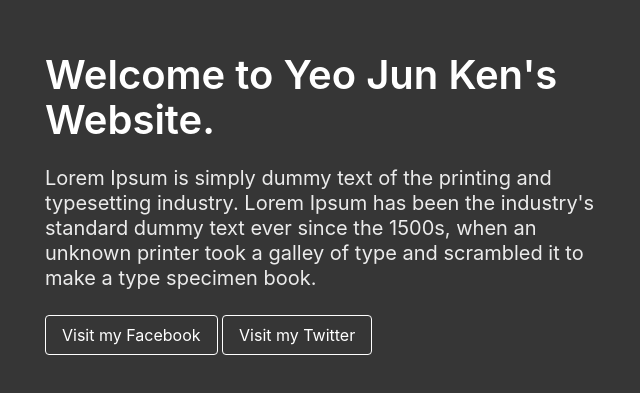
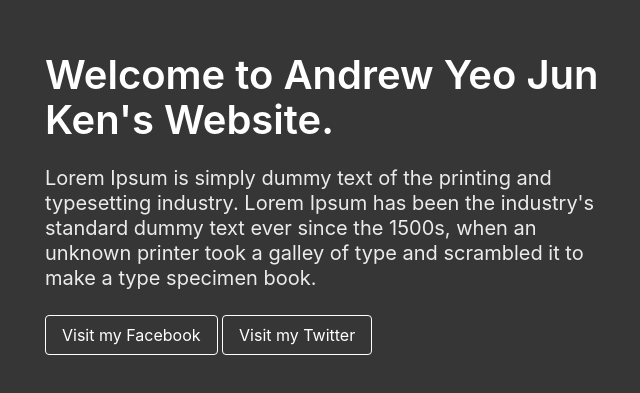
Before and after one commit to AndrewYeo03/yeojunken.github.io, a plain HTML site: page index.html in a window 1280 px wide. Shown: the part 197-590 px from the top of the page, without its empty margins (313-953 px from the left). Drawn offline with nearby package versions, Linux system fonts and the light colour scheme.

Commit message:
Update index.html

```diff
--- a/index.html
+++ b/index.html
@@ -14,7 +14,7 @@
                 <div class="columns is-vcentered is-centered">
                     <div class="column is-6">
                         <div class="block">
-                            <h1 class="title is-2">Welcome to Yeo Jun Ken's Website.</h1>
+                            <h1 class="title is-2">Welcome to Andrew Yeo Jun Ken's Website.</h1>
                         </div>
                         <div class="block">
                             <h2 class="subtitle">Lorem Ipsum is simply dummy text of the printing and typesetting
```
